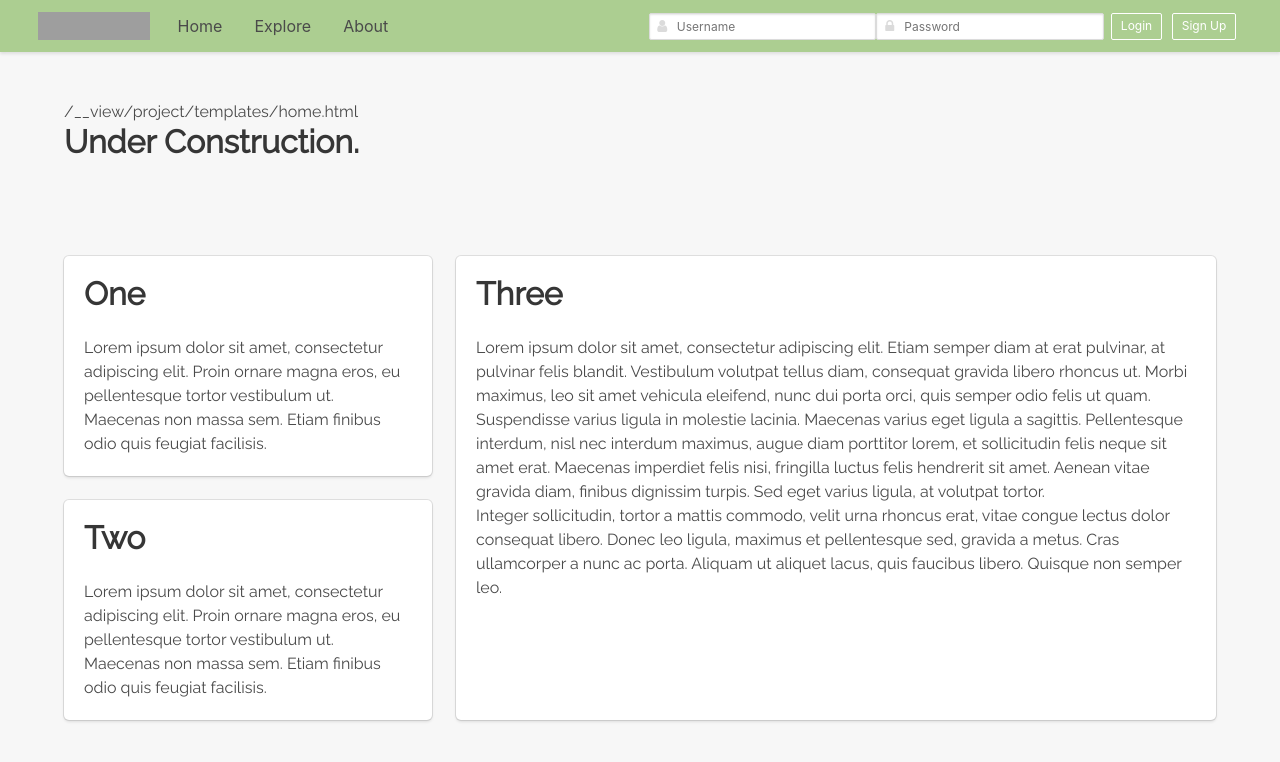
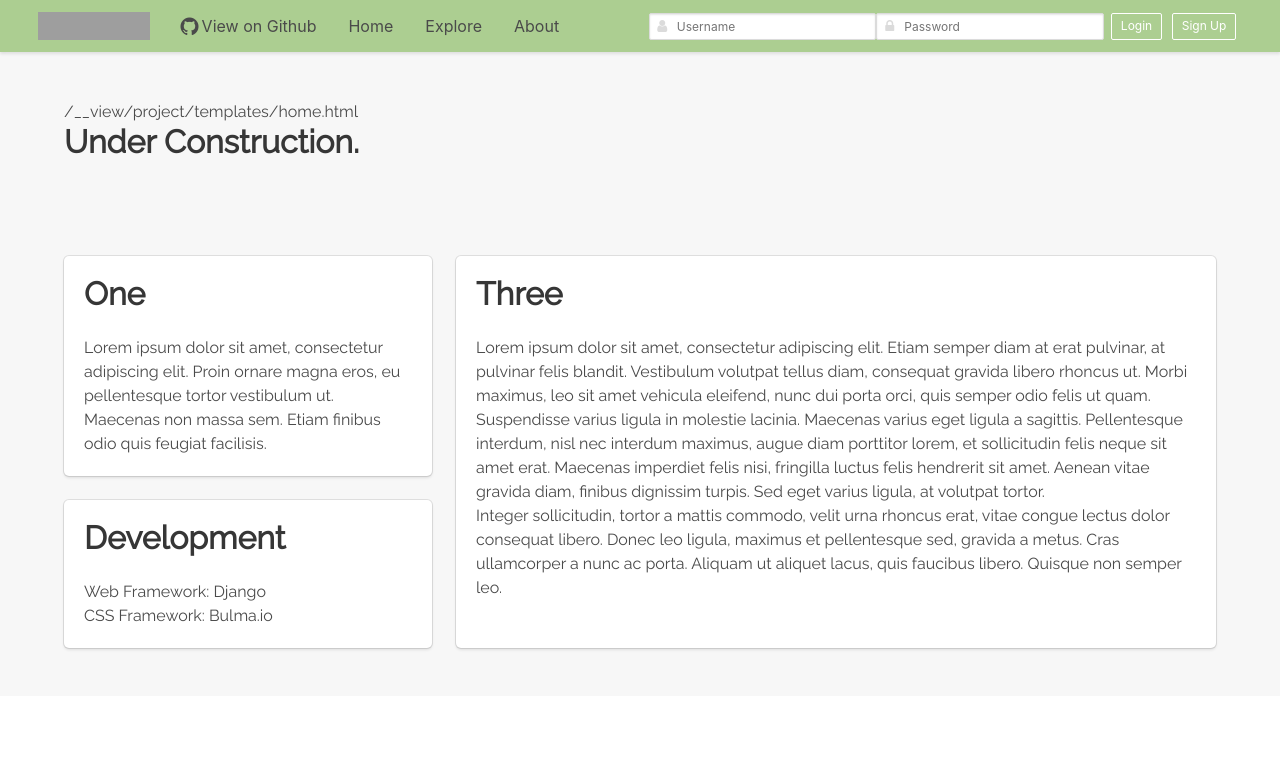
Before and after one commit to MasonMuszynski/recipe-site, a Django app: template project/templates/home.html in a window 1280 px wide. Shown: the top 762 px of the page. Run offline with Django 3.2, Linux system fonts and the light colour scheme; the template is opened without the code that fills it, so the values that code supplies are empty; grey boxes are pictures that could not be loaded.

Commit message:
Added navbar link to github repo.

```diff
--- a/project/templates/base.html
+++ b/project/templates/base.html
@@ -24,11 +24,27 @@
             <img src="http://bulma.io/images/bulma-logo.png" alt="Bulma: a modern CSS framework based on Flexbox" width="112" height="28">
         </a>
 
+
+
+
+
+        <a class="navbar-item" href="https://github.com/MasonMuszynski/recipe-site">
+          <span class="icon">
+            <i class="fa fa-github"></i>
+          </span>
+            <span>
+                View on Github
+            </span>
+        </a>
+
         <div class="navbar-burger" data-target="navMenu">
             <span></span>
             <span></span>
             <span></span>
         </div>
+
+
+
 
     </div>
 
--- a/project/templates/home.html
+++ b/project/templates/home.html
@@ -23,8 +23,10 @@
       <p>Lorem ipsum dolor sit amet, consectetur adipiscing elit. Proin ornare magna eros, eu pellentesque tortor vestibulum ut. Maecenas non massa sem. Etiam finibus odio quis feugiat facilisis.</p>
     </div>
     <div class="tile is-child box">
-      <p class="title">Two</p>
-      <p>Lorem ipsum dolor sit amet, consectetur adipiscing elit. Proin ornare magna eros, eu pellentesque tortor vestibulum ut. Maecenas non massa sem. Etiam finibus odio quis feugiat facilisis.</p>
+      <p class="title">Development</p>
+
+        <p>Web Framework: Django</p>
+        <p>CSS Framework: Bulma.io</p>
     </div>
   </div>
   <div class="tile is-parent">
```
